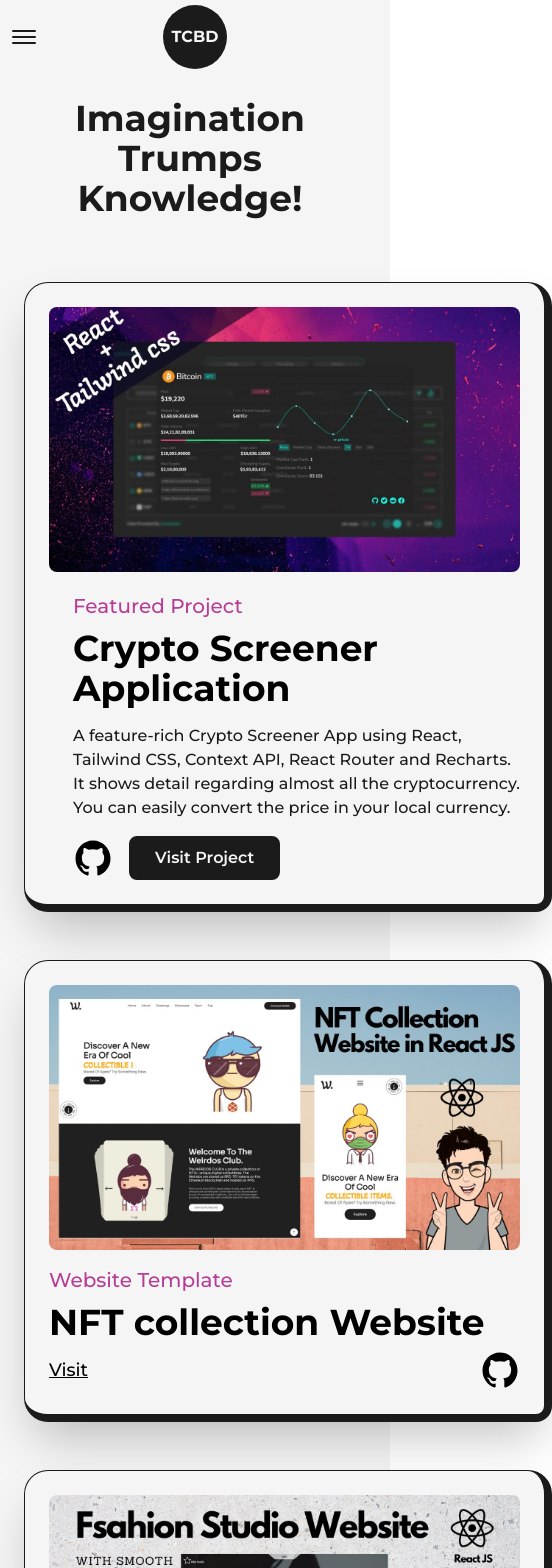
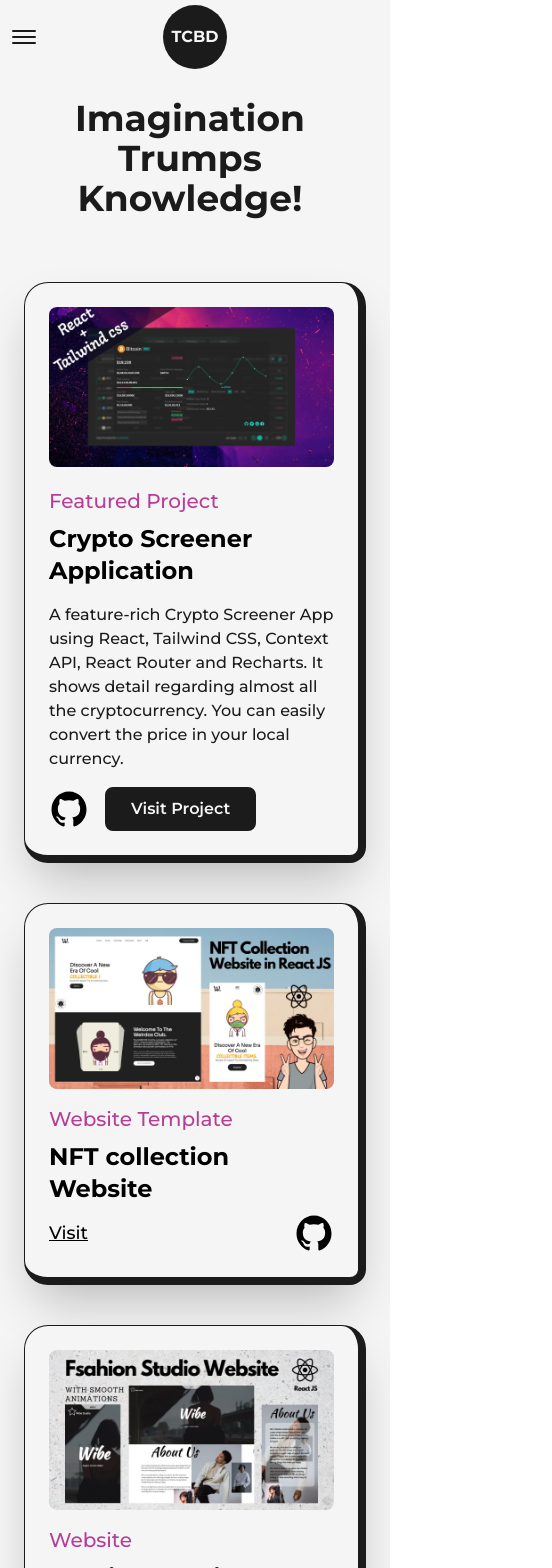
Before and after one commit to ZRH-7/Protfolio, a Next.js app: page /projects in a window 390 px wide. Shown: the top 1568 px of the page, 552 px wide, since content can reach past the window. Built offline with nearby package versions, Linux system fonts and the light colour scheme.

Commit message:
Make responsive about and article page

```diff
--- a/src/pages/articles.js
+++ b/src/pages/articles.js
@@ -80,13 +80,13 @@
 const ArticleList = ({ image, title, date, link }) => {
     return (
         <motion.li
-            initial={{ y: 200 }}
+            initial={{ y: 100 }}
             whileInView={{ y: 0, transition: { duration: 1, ease: "easeInOut" } }}
             viewport={{ once: true }}
-            className='border border-dark rounded-xl p-4 py-6 w-full relative flex items-center justify-between bg-light text-dark border-r-4 border-b-4 my-4 dark:border-light dark:bg-dark dark:text-light'
+            className='border border-dark rounded-xl p-4 py-6 w-full relative flex items-center justify-between bg-light text-dark border-r-4 border-b-4 my-4 dark:border-light dark:bg-dark dark:text-light md:flex-col md:items-start'
         >
             <MovingImage image={image} title={title} link={link} />
-            <span className='text-primary font-semibold min-w-max pl-4 dark:text-primaryDark'>{date}</span>
+            <span className='text-primary font-semibold min-w-max pl-4 dark:text-primaryDark md:mt-2 md:pl-0'>{date}</span>
         </motion.li>
     )
 }
@@ -100,8 +100,8 @@
             </Head>
             <main className='w-full mb-16 flex flex-col items-center justify-center overflow-hidden'>
                 <Layout className='pt-16'>
-                    <AnimatedText text="Words Can Change The World!" className='!text-8xl mb-16' />
-                    <ul className='grid grid-cols-2 gap-16'>
+                    <AnimatedText text="Words Can Change The World!" className='!text-8xl mb-16 lg:!text-7xl sm:!text-6xl xs:!text-4xl' />
+                    <ul className='grid grid-cols-2 gap-16 lg:grid-cols-1'>
                         <FeaturedArticle image={article1} title='Build A Custom Pagination Component In Reactjs From Scratch' summery='Learn how to build a custom pagination component in ReactJS from scratch. Follow this step-by-step guide to integrate Pagination component in your ReactJS project.' time='9' link='/' />
                         <FeaturedArticle image={article2} title='Creating Stunning Loading Screens In React: Build 3 Types Of Loading Screens' summery='Learn how to create stunning loading screens in React with 3 different methods. Discover how to use React-Loading, React-Lottie & build a custom loading screen. Improve the user experience.' time='15' link='/' />
                     </ul>
--- a/src/pages/projects.js
+++ b/src/pages/projects.js
@@ -16,15 +16,15 @@
 
 const FeaturedProject = ({ type, title, summery, image, link, github }) => {
     return (
-        <motion.article initial={{ y: 200 }} viewport={{ once: true }} whileInView={{ y: 0, transition: { duration: 1, ease: "easeInOut" } }} className="relative flex w-full items-center  justify-between rounded-3xl rounded-br-2xl border border-solid border-dark bg-light p-12 shadow-2xl border-r-8 border-b-8 dark:border-light dark:bg-dark md:p-6 md:flex-col">
+        <motion.article initial={{ y: 200 }} viewport={{ once: true }} whileInView={{ y: 0, transition: { duration: 1, ease: "easeInOut" } }} className="relative flex w-full items-center  justify-between rounded-3xl rounded-br-2xl border border-solid border-dark bg-light p-12 shadow-2xl border-r-8 border-b-8 dark:border-light dark:bg-dark md:p-6 lg:flex-col lg:mb-10 lg">
             {/* <div className="absolute top-0 -right-3 -z-10 h-[103%] w-[101%] rounded-[2.5rem] rounded-br-3xl bg-dark"></div> */}
-            <Link href={link} target="_blank" className="w-1/2 cursor-pointer overflow-hidden rounded-lg md:w-full md:mb-5">
+            <Link href={link} target="_blank" className="w-1/2 cursor-pointer overflow-hidden rounded-lg lg:w-full lg:mb-5">
                 <FreamerImage src={image} alt={title} className="w-full h-auto" whileHover={{ scale: 1.1, transition: { duration: 1 } }} priority sizes="(max-width: 768px) 100vw, (max-width: 1200px) 50vw, 33vw" />
             </Link>
-            <div className="w-1/2 flex flex-col items-start justify-between pl-6 md:w-full">
+            <div className="w-1/2 flex flex-col items-start justify-between pl-6 lg:w-full lg:pl-0">
                 <span className="text-primary font-medium text-xl dark:text-primaryDark">{type}</span>
                 <Link href={link} target="_blank" className="hover:underline">
-                    <h2 className="my-2 text-left w-full text-4xl font-bold dark:text-light">{title}</h2>
+                    <h2 className="my-2 text-left w-full text-4xl font-bold dark:text-light md:text-2xl">{title}</h2>
                 </Link>
                 <p className="w-full my-2 font-medium text-dark dark:text-light">{summery}</p>
                 <div className="mt-2 flex items-center">
@@ -38,7 +38,7 @@
 
 const Project = ({ title, type, image, link, github }) => {
     return (
-        <motion.article initial={{ y: 200 }} viewport={{ once: true }} whileInView={{ y: 0, transition: { duration: 1, ease: "easeInOut" } }} className="relative w-full rounded-3xl rounded-br-2xl border border-solid border-dark bg-light p-6 shadow-2xl border-r-8 border-b-8 dark:border-light dark:bg-dark">
+        <motion.article initial={{ y: 200 }} viewport={{ once: true }} whileInView={{ y: 0, transition: { duration: 1, ease: "easeInOut" } }} className="relative w-full rounded-3xl rounded-br-2xl border border-solid border-dark bg-light p-6 shadow-2xl border-r-8 border-b-8 dark:border-light dark:bg-dark lg:mb-10">
             {/* <div className="absolute top-0 -right-3 -z-10 h-[103%] w-[101%] rounded-[2.5rem] rounded-br-3xl bg-dark"></div> */}
             <Link href={link} target="_blank" className="w-full block cursor-pointer overflow-hidden rounded-lg">
                 <FreamerImage src={image} alt={title} className="w-full h-auto" whileHover={{ scale: 1.1, transition: { duration: 1 } }} priority sizes="(max-width: 768px) 100vw, (max-width: 1200px) 50vw, 50vw" />
@@ -46,7 +46,7 @@
             <div className="mt-4 flex w-full flex-col items-start justify-between">
                 <span className="text-primary font-medium text-xl dark:text-primaryDark">{type}</span>
                 <Link href={link} target="_blank" className="hover:underline">
-                    <h2 className="my-2 text-left w-full text-4xl font-bold dark:text-light">{title}</h2>
+                    <h2 className="my-2 text-left w-full text-4xl font-bold dark:text-light md:text-2xl">{title}</h2>
                 </Link>
                 <div className="flex w-full items-center  justify-between">
                     <Link href={link} target="_blank" className="text-lg font-medium underline hover:no-underline dark:text-light">Visit</Link>
@@ -67,7 +67,7 @@
             <main className="w-full mb-16 flex flex-col items-center justify-center dark:text-light">
                 <Layout className="py-16">
                     <AnimatedText className="!text-8xl mb-16 lg:!text-7xl sm:!text-6xl xs:!text-4xl" text='Imagination Trumps Knowledge!' />
-                    <div className="grid grid-cols-12 gap-24 md:gap-12">
+                    <div className="grid grid-cols-12 gap-24 lg:block">
                         <div className="col-span-12">
                             <FeaturedProject
                                 title="Crypto Screener Application"
@@ -78,7 +78,7 @@
                                 github="/"
                             />
                         </div>
-                        <div className="col-span-6 md:col-span-12">
+                        <div className="col-span-6">
                             <Project
                                 title="NFT collection Website"
                                 image={Project3}
@@ -87,7 +87,7 @@
                                 github="/"
                             />
                         </div>
-                        <div className="col-span-6 md:col-span-12">
+                        <div className="col-span-6">
                             <Project
                                 title="Fashion Studio Website"
                                 image={Project4}
```
